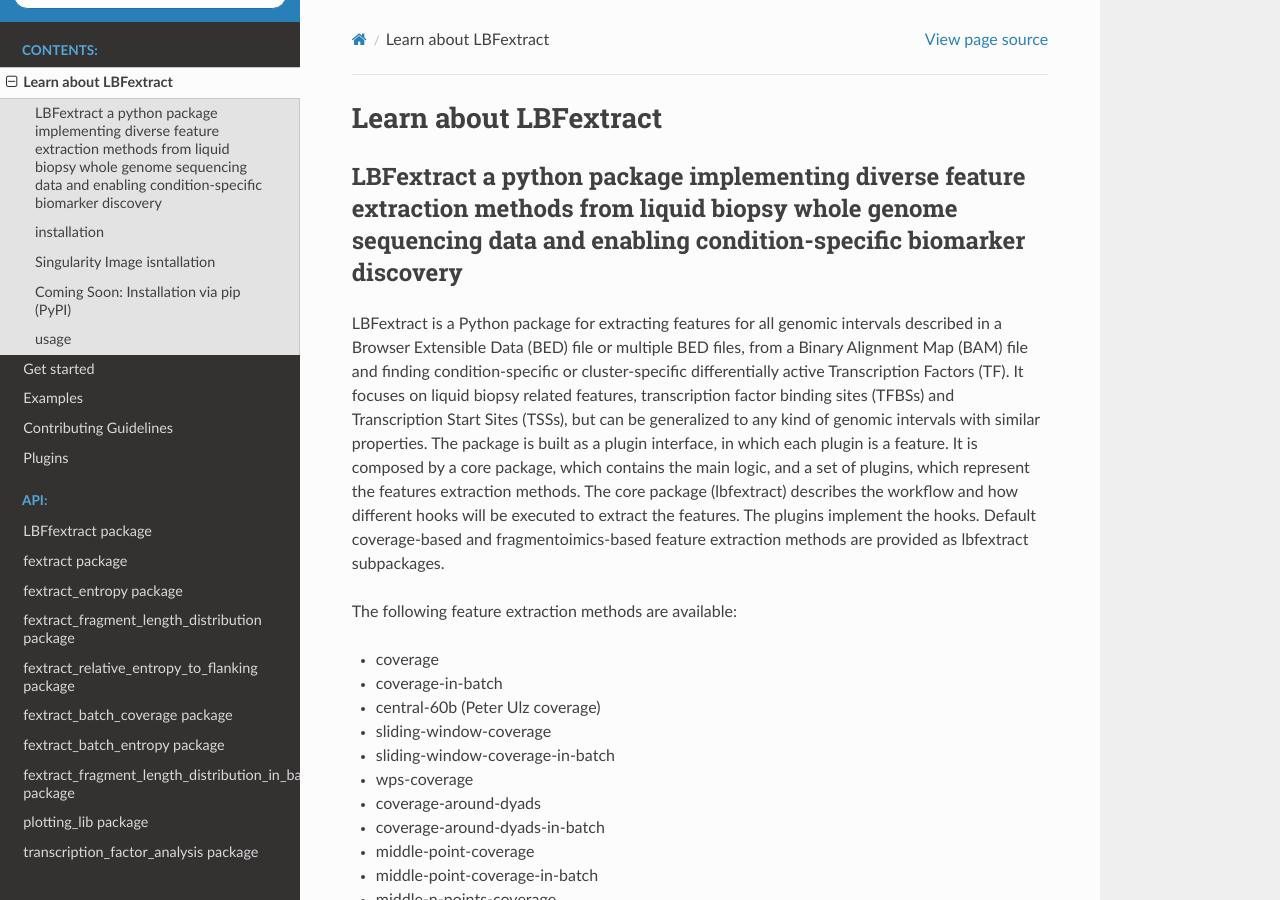
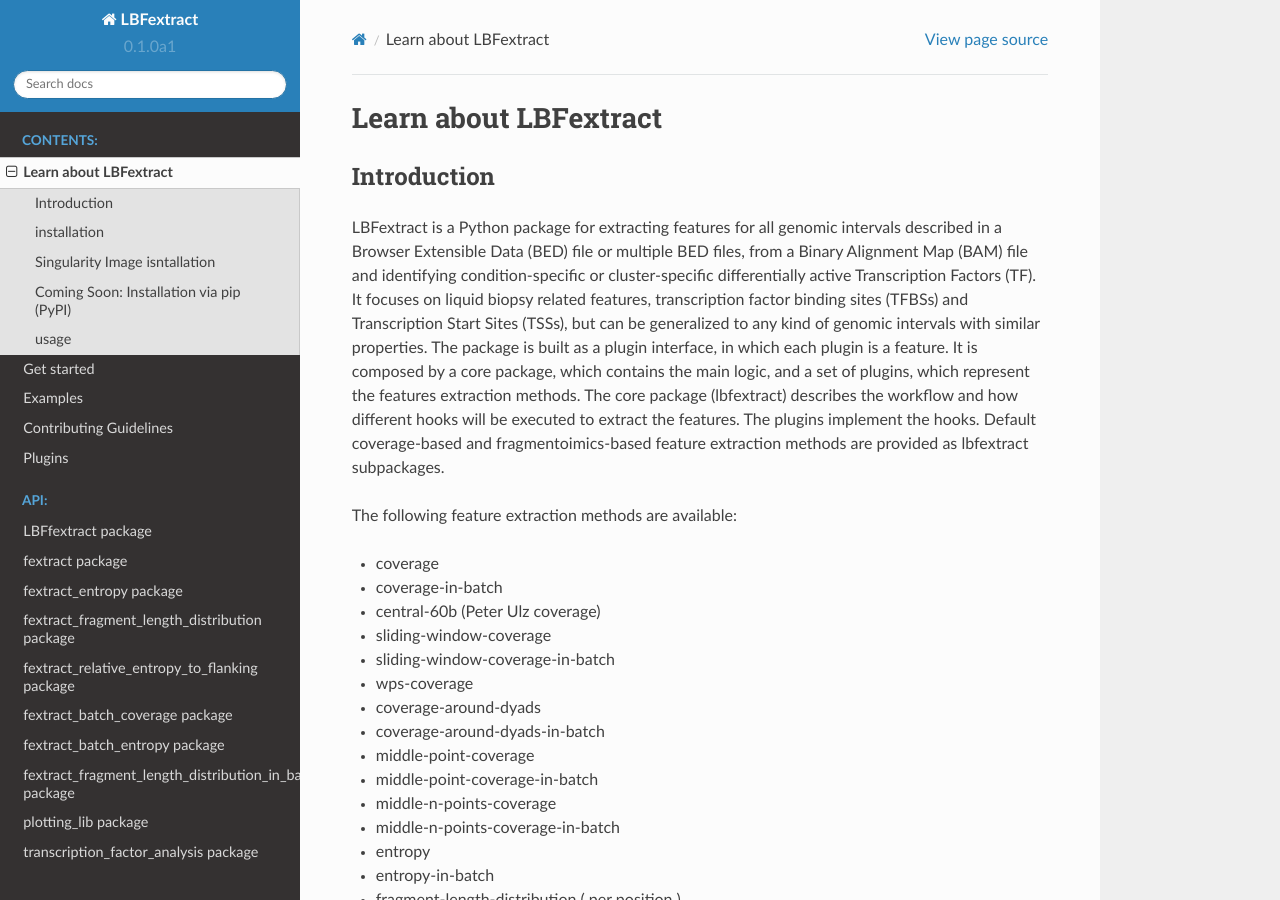
Before and after one commit to Isy89/LBF, a Sphinx documentation site: the page built from docs/source/learn_about_lbf.rst, in a window 1280 px wide and 900 px high. Built offline with Sphinx 7.4.7 and the Read the Docs theme 2.0.0, drawn with Linux system fonts in a browser that asks for light colours; pages that are not in the unit, such as notebooks, are missing from menus; the version number is read from the project's files by our own code.

Commit message:
Update learn_about_lbf.rst

```diff
--- a/docs/source/learn_about_lbf.rst
+++ b/docs/source/learn_about_lbf.rst
@@ -1,10 +1,10 @@
 Learn about LBFextract
 ======================
 
-LBFextract a python package implementing diverse feature extraction methods from liquid biopsy whole genome sequencing data and enabling condition-specific biomarker discovery
--------------------------------------------------------------------------------------------------------------------------------------------------------------------------------
+Introduction
+------------
 
-LBFextract is a Python package for extracting features for all genomic intervals described in a Browser Extensible Data (BED) file or multiple BED files, from a Binary Alignment Map (BAM) file and finding condition-specific or cluster-specific differentially active Transcription Factors (TF).
+LBFextract is a Python package for extracting features for all genomic intervals described in a Browser Extensible Data (BED) file or multiple BED files, from a Binary Alignment Map (BAM) file and identifying condition-specific or cluster-specific differentially active Transcription Factors (TF).
 It focuses on liquid biopsy related features, transcription factor binding sites (TFBSs) and Transcription Start Sites (TSSs), but can be generalized to any kind of genomic intervals with similar properties.
 The package is built as a plugin interface, in which each plugin is a feature. It is composed by a core package, which contains the main logic, and a set of
 plugins, which represent the features extraction methods. The core package (lbfextract) describes the workflow and how different hooks will be executed to extract the features.
```
